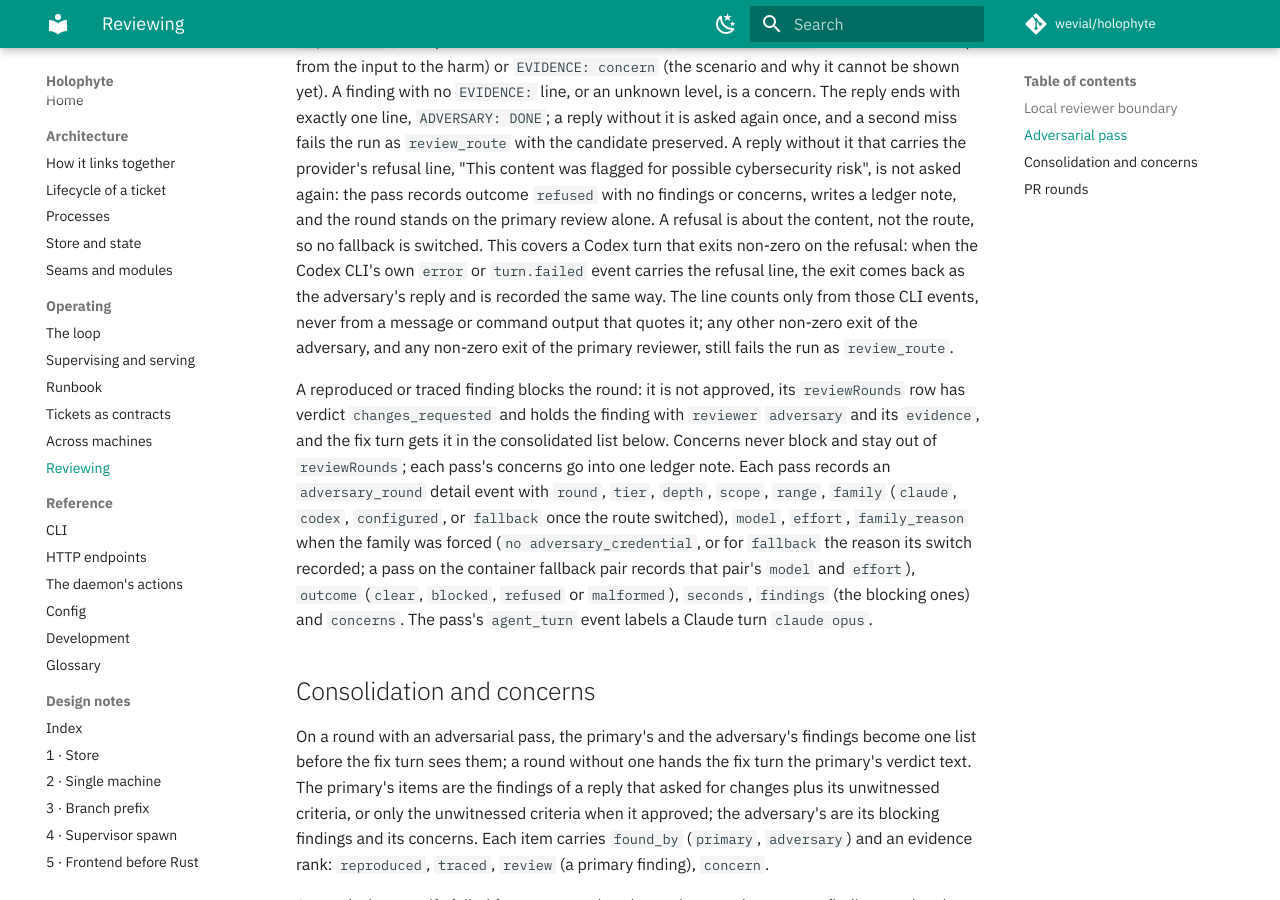
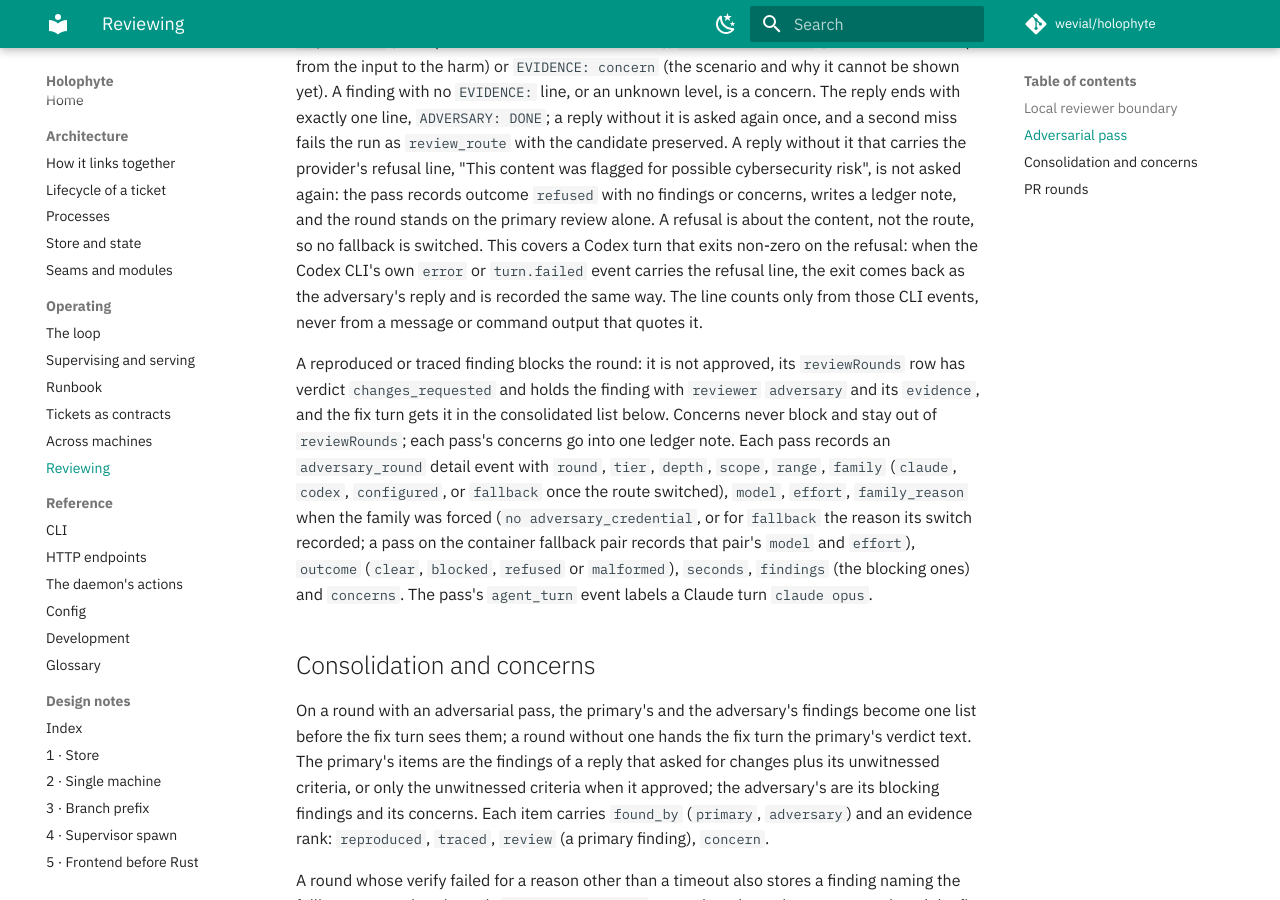
Before and after one commit to wevial/holophyte, an MkDocs documentation site: the page built from docs/reviewing.md, in a window 1280 px wide and 900 px high, scrolled down 3776 px. Built offline with MkDocs 1.6.1 and Material for MkDocs 9.7.7, drawn with Linux system fonts in a browser that asks for light colours; comment, search, counter and statistics services are not loaded.

Commit message:
docs(reviewing): drop the route-failure claim a container fallback contradicts (HOLO-205)
ADDRESS: the sentence saying every other non-zero exit fails as
review_route is wrong under a configured container fallback, which
route_down() switches first, and goes past what the ticket asks.
FOLLOW_UP(guardrail): a refused adversary exit trusts any top-level Codex error event on the container's stdout, which a process inside the container could forge before an unrelated non-zero exit @ review_runner.py:97
DECLINE: a stand-in emitting the error and turn.failed events separately; the ticket's stream carries both and its criteria name that stream.
DECLINE: computing provider_error at the run_review call site; the ticket places it on the error _run() raises, and other callers' output never forms a Codex event.
DECLINE: folding the reproduce test into the new helpers; the reproduce commit's test is kept as written.

```diff
--- a/docs/reviewing.md
+++ b/docs/reviewing.md
@@ -183,9 +183,7 @@ the route, so no fallback is switched. This covers a Codex turn that exits
 non-zero on the refusal: when the Codex CLI's own `error` or `turn.failed`
 event carries the refusal line, the exit comes back as the adversary's reply
 and is recorded the same way. The line counts only from those CLI events,
-never from a message or command output that quotes it; any other non-zero
-exit of the adversary, and any non-zero exit of the primary reviewer, still
-fails the run as `review_route`.
+never from a message or command output that quotes it.
 
 A reproduced or traced finding blocks the round: it is not approved, its
 `reviewRounds` row has verdict `changes_requested` and holds the finding with
```
